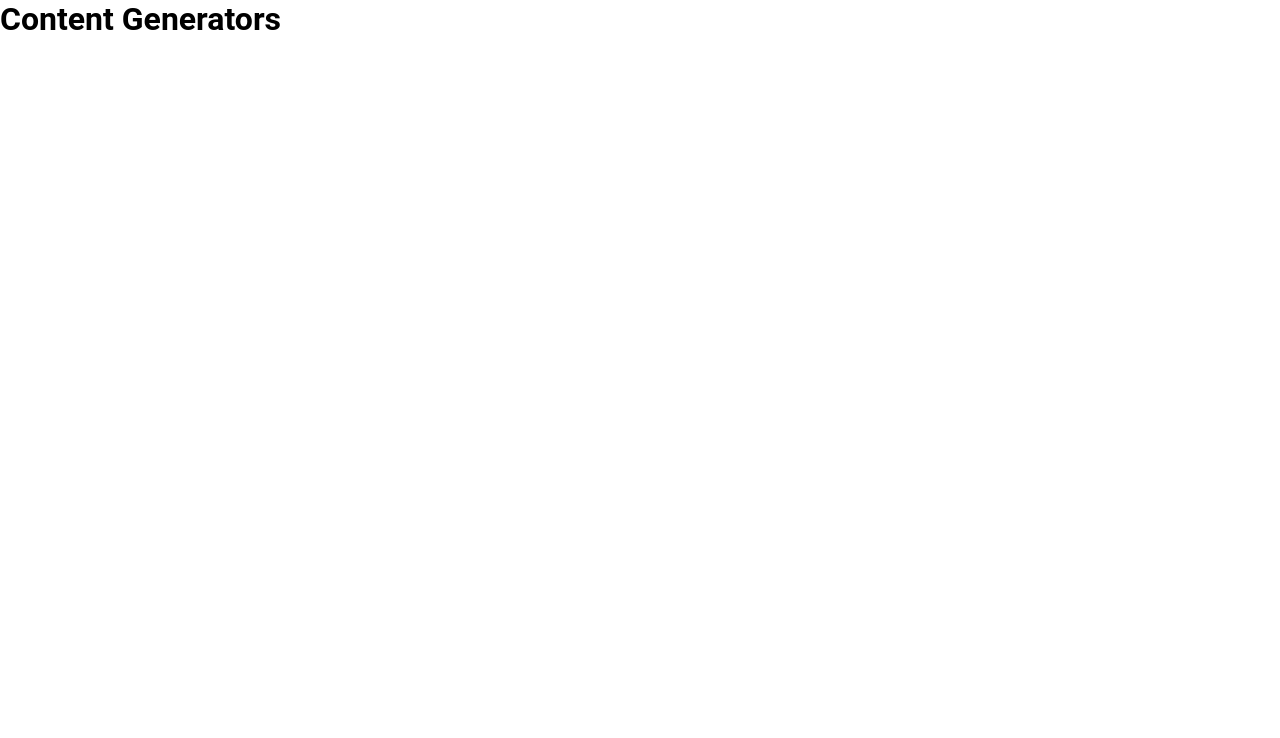
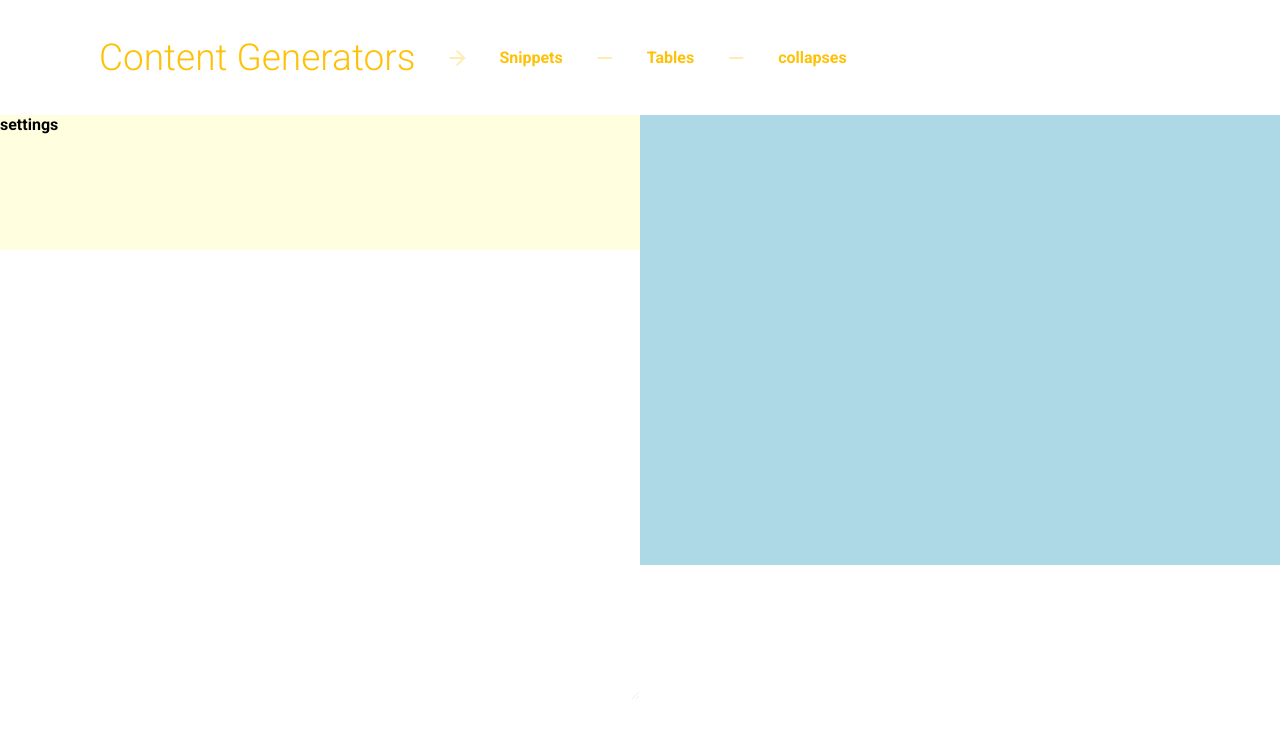
Before and after one commit to poddelatarde/tools, a plain HTML site: page generators/index.html in a window 1280 px wide. Drawn offline with Linux system fonts and the light colour scheme.

Commit message:
snippets iterator 70%

```diff
--- a/generators/index.html
+++ b/generators/index.html
@@ -4,11 +4,45 @@
 	<meta charset="utf-8">
 	<title>Content Generator</title>
 	<link rel="stylesheet" href="src/css/generators.css">
+	<link href="https://fonts.googleapis.com/icon?family=Material+Icons" rel="stylesheet">
+	<link href="https://fonts.googleapis.com/css?family=Roboto+Mono|Roboto:300,700" rel="stylesheet">
 </head>
 <body class="generators">
 	<main>
+		<div class="header-options">
 			<h1>Content Generators</h1>
+			<i class="material-icons">arrow_forward</i>
+			<a href="#snippet">Snippets</a>
+			<i class="material-icons">remove</i>
+			<a href="#snippet">Tables</a>
+			<i class="material-icons">remove</i>
+			<a href="#snippet">collapses</a>
+		</div>
 
+		<section class="snippets-generator">
+			<snippet-settingsa>
+				settings
+			</snippet-settings>
+			<pre>
+				<code>
+					<md-mirror codefield></md-mirror>
+				</code>
+			</pre>
+			<pre>
+				<code>
+					<textarea codefield id="snippetGenerator"></textarea>
+				</code>
+			</pre>
+			<pre>
+				<code>
+					<md-screen>
+
+					</md-screen>
+				</code>
+			</pre>
+
+		</section>
+		<script type="text/javascript" src="src/js/snippets-generato.js"></script>
 	</main>
 </body>
 </html>
--- a/generators/src/css/less/generators.less
+++ b/generators/src/css/less/generators.less
@@ -2,3 +2,87 @@
 
 @import "../../../../src/css/less/conf.less";
 @import "../../../../src/css/less/kfms.less";
+
+*::selection {
+	background-color: #FFC107;
+	color: white;
+}
+
+.generators {
+	.header-options {
+		display: block;
+		width: 100vw;
+		height: 115px;
+		padding: 40px 99px;
+		color: #FFC107;
+		display: flex;
+		justify-content: flex-start;
+		align-items: center;
+		h1 {
+			font-size: 37px;
+			font-weight: 300;
+		}
+		>i, >a { margin-left: 30px; }
+		>i { opacity: 0.3; }
+	}
+
+	section {
+		position: relative;
+		height: 450px;
+		width: 100vw;
+		top: 0;
+		background: lightyellow;
+		&.snippets-generator {
+			[codefield] {
+				position: absolute;
+				left: 0%;
+				top: 30%;
+				width: 50%;
+				height: 100%;
+				border: none;
+				font-weight: normal;
+				font-size: 20px;
+				padding: 20px;
+				font-family: 'Roboto Mono';
+				background-color: white;
+				z-index: 1;
+				* {
+					font-family: 'Roboto Mono' !important;
+					font-weight: normal;
+				}
+			}
+			textarea {
+				z-index: 2;
+				opacity: 0.1;
+				outline: none;
+				top: 30%;
+				color: black;
+				background: transparent;
+			}
+			md-screen, {
+				position: absolute;
+				left: 50%;
+				width: 50%;
+				top: 0;
+				font-size: 17px;
+				font-family: 'Roboto Mono';
+				font-weight: normal;
+				height: 100%;
+				background: lightblue;
+				overflow: auto;
+				padding: 20px;
+			}
+			snippet-settings {
+				top: 0;
+				height: 30%;
+				display: flex;
+				justify-content: center;
+				align-items: center;
+			}
+		}
+	}
+}
+
+red { color: #ffb300; }
+yellow { color: #ff5353; }
+purple { color: #42c347; }
--- /dev/null
+++ b/generators/src/js/snippets-generato.js
@@ -0,0 +1,39 @@
+function c (a) { console.log(a) }
+
+document.addEventListener('DOMContentLoaded', () => {
+
+	let SnippetGenerator = {
+		init () {
+			this.cahceDOM()
+			this.bindListeners()
+		},
+		highlit () {
+			this.text = this.$textarea.value
+			this.text = this.text.replace(/</g, '&lt;')
+			this.text = this.text.replace(/>/g, '&gt;')
+			this.text = this.text.replace(/(&lt;\/?(span|p|div|li|a|h1|h2|h3|h4|h5|h6|ul|small|center|b|strong|i|u)&gt;)/g, '<red>$1</red>')
+			this.text = this.text.replace(/((Text|Snippet|Image|Page)*\..*\$)/g, '<yellow>$1</yellow>')
+			this.$mirror.innerHTML = this.text.replace(/(\$)/g, '<purple>$1</purple>')
+
+			this.secondProccess = this.$mirror.textContent.replace(/((Text|Snippet|Image|Page)*\..*\$)/g, '[[$1]]')
+			this.temp = ''
+			for (let i = 0; i < 20; i++) {
+				this.temp += this.secondProccess.replace(/\$/g, i)
+				this.temp += '\n'
+			}
+			this.$screen.textContent = this.temp
+		},
+		bindListeners () {
+			this.$textarea.addEventListener('input', this.highlit.bind(this))
+		},
+		cahceDOM () {
+			this.$mirror = document.querySelector('md-mirror')
+			this.$textarea = document.querySelector('#snippetGenerator')
+			this.$screen = document.querySelector('md-screen')
+			c( this.$textarea )
+		}
+	}
+
+	SnippetGenerator.init()
+
+})
--- a/src/css/less/conf.less
+++ b/src/css/less/conf.less
@@ -25,10 +25,9 @@ a {
 }
 
 main {
-	animation: 2s blurIn ease;
+	animation: 0.7s blurIn ease;
 	&.outOnFade {
 		opacity: 0;
-		filter: blur(10px);
-		transition: 0.5s opacity ease, 0.5s filter ease;
+		transition: 0.3s opacity ease;
 	}
 }
--- a/src/css/less/index.less
+++ b/src/css/less/index.less
@@ -48,7 +48,7 @@
 			i { font-size: 43px; }
 			&::after {
 				animation: 3s smothBounceShadow cubic-bezier(0.42, 0, 0.54, 1) infinite;
-				animation-delay: 0.3s;
+				animation-delay: 0.15s;
 			}
 		}
 		&[href=libraries] {
@@ -63,7 +63,7 @@
 			i { font-size: 43px; }
 			&::after {
 				animation: 3s smothBounceShadow cubic-bezier(0.42, 0, 0.54, 1) infinite;
-				animation-delay: 0.5s;
+				animation-delay: 0.3s;
 			}
 		}
 		&::after {
--- a/src/css/less/kfms.less
+++ b/src/css/less/kfms.less
@@ -42,15 +42,12 @@
 
 @keyframes blurIn {
 	from {
-		filter: blur(10px);
 		opacity: 0;
 	}
-	70% {
-		filter: blur(10px);
+	30% {
 		opacity: 0;
 	}
 	to {
-		filter: blur(00px);
 		opacity: 1;
 	}
 }
--- a/src/js/main.js
+++ b/src/js/main.js
@@ -12,8 +12,8 @@ document.addEventListener('DOMContentLoaded', () => {
 			this.$this = this.$this.getAttribute('href')
 			document.querySelector('main').classList.add('outOnFade')
 			setTimeout(() => {
-				window.location.href = `./${this.$this}`
-			}, 500)
+				window.location.href = `./${this.$this}/index.html`
+			}, 300)
 		},
 		bindListeners () {
 			this.anchors.forEach( el => {
```
Also changed, not shown: generators/src/css/generators.css, src/css/index.css. Lines whose indentation alone changed are shown as unchanged.
